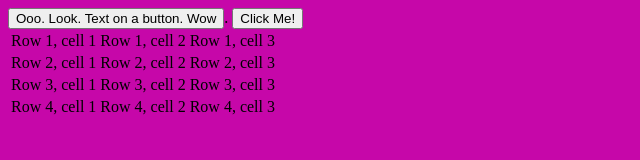
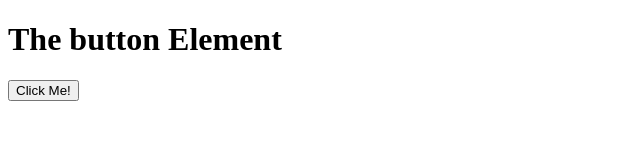
Before and after one commit to Nomaakip/sigma, a plain HTML site: page index.html in a window 1280 px wide. Shown: the whole page, without its empty margins (0-640 px from the left). Drawn offline with Linux system fonts and the light colour scheme.

Commit message:
Update index.html

```diff
--- a/index.html
+++ b/index.html
@@ -1,44 +1,12 @@
-<!DOCTYPE html>
+<!DOCTYPE HTML>
 <html>
-<head>
-    <meta charset="UTF-8" />
-    <title>Sigma</title>
-</head>
-<style>
-    body {
-        background-color: rgb(198, 7, 169);
-    }
-    h1 {
-        text-align: center;
-    }
-    p {
-        text-align: center;
-    }
-</style>
-<body>
-    <table>
-    <tr>
-        <td>Row 1, cell 1</td>
-        <td>Row 1, cell 2</td>
-        <td>Row 1, cell 3</td>
-    </tr>
-    <tr>
-        <td>Row 2, cell 1</td>
-        <td>Row 2, cell 2</td>
-        <td>Row 2, cell 3</td>
-    </tr>
-    <tr>
-        <td>Row 3, cell 1</td>
-        <td>Row 3, cell 2</td>
-        <td>Row 3, cell 3</td>
-    </tr>
-    <tr>
-        <td>Row 4, cell 1</td>
-        <td>Row 4, cell 2</td>
-        <td>Row 4, cell 3</td>
-    </tr>
-        <input type="submit" value="Ooo. Look. Text on a button. Wow">.
-        <button type="button">Click Me!</button>
-</table>
-</body>
+     <head>
+        <title>erm</title>
+     </head>
+    <body>
+        <h1>The button Element</h1>
+
+<button type="button" onclick="alert('Hello world!')">Click Me!</button>
+
+    </body>
 </html>
```
